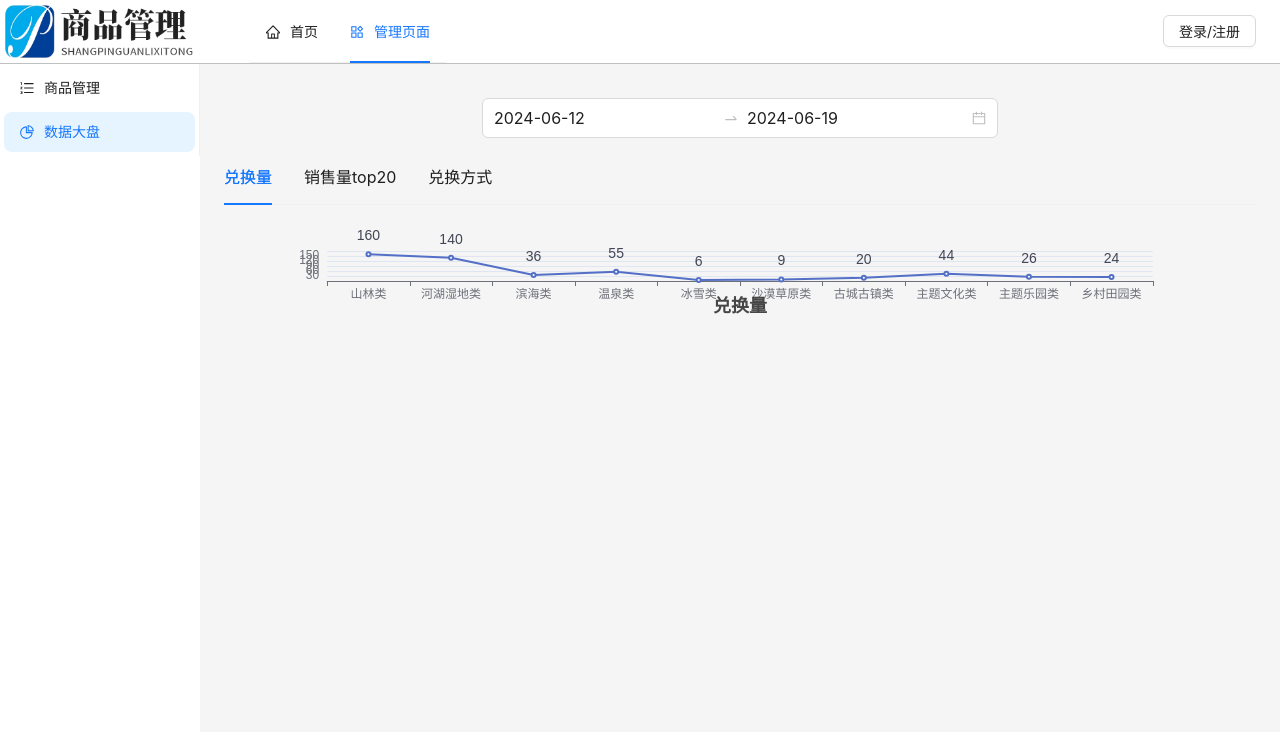
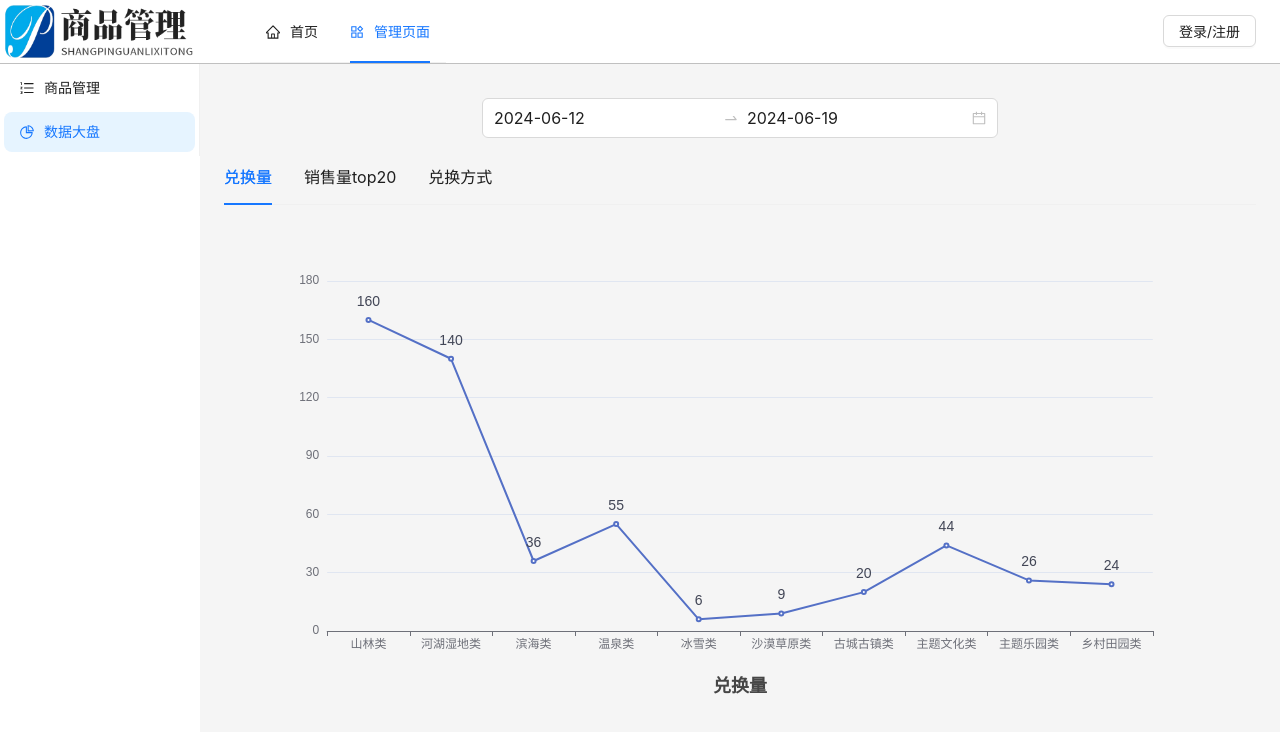
Before and after one commit to MuttonString/-, a React (Vite) app: page /admin/platter in a window 1280 px wide. Shown: the top 732 px of the page. Built offline with nearby package versions, Linux system fonts and the light colour scheme.

Commit message:
数据大盘静态页面v1.2

```diff
--- a/src/components/GoodsPlatter/ExchangeAmount/index.tsx
+++ b/src/components/GoodsPlatter/ExchangeAmount/index.tsx
@@ -42,10 +42,8 @@ function ExchangeAmount() {
                         position: 'top', // 在上方显示
                         distance: 15, // 距离图形元素的距离。当 position 为字符描述值（如 'top'、'insideRight'）时候有效
                         verticalAlign: 'middle',
-                        textStyle: {
-                            color: '#424656', // 顶部数据的颜色
-                            fontSize: 14     // 顶部数据的字体大小
-                        },
+                        color: '#424656', // 顶部数据的颜色
+                        fontSize: 14     // 顶部数据的字体大小
                     }
                 }
             ]
@@ -59,7 +57,7 @@ function ExchangeAmount() {
         };
     }, []);
     return (
-        <div ref={chartRef} style={{ width: '100%', height: '100%' }}>
+        <div ref={chartRef} style={{ width: '100%', height: '60vh' }}>
         </div>
     );
 }
--- a/src/components/GoodsPlatter/ExchangeMethod/index.tsx
+++ b/src/components/GoodsPlatter/ExchangeMethod/index.tsx
@@ -44,11 +44,9 @@ function ExchangeMethod() {
                 icon: 'circle',
                 itemWidth: 8,//图例宽度
                 itemHeight: 8,//图例高度
-                textStyle: {//图例字体样式
-                    color: "#000",
-                    fontSize: 14,
-                    fontFamily: "微软雅黑"
-                }
+                color: "#000",
+                fontSize: 14,
+                fontFamily: "微软雅黑"
             },
             series: [
                 {
@@ -66,7 +64,7 @@ function ExchangeMethod() {
     }, [])
 
     return (
-        <div ref={chartRef} style={{ width: '100%', height: '100%' }}>
+        <div ref={chartRef} style={{ width: '100%', height: '70vh' }}>
         </div>
     )
 }
--- a/src/components/GoodsPlatter/Top20Sales/index.tsx
+++ b/src/components/GoodsPlatter/Top20Sales/index.tsx
@@ -50,10 +50,8 @@ function Top20Sales() {
                         position: 'top', // 在上方显示
                         distance: 15, // 距离图形元素的距离。当 position 为字符描述值（如 'top'、'insideRight'）时候有效
                         verticalAlign: 'middle',
-                        textStyle: {
-                            color: '#424656', // 顶部数据的颜色
-                            fontSize: 14     // 顶部数据的字体大小
-                        },
+                        color: '#424656', // 顶部数据的颜色
+                        fontSize: 14     // 顶部数据的字体大小
                     }
                 }
             ]
@@ -68,7 +66,7 @@ function Top20Sales() {
     }, [])
 
     return (
-        <div ref={chartRef} style={{ width: '100%', height: '100%' }}>
+        <div ref={chartRef} style={{ width: '100%', height: '70vh' }}>
         </div>
     )
 }
```
